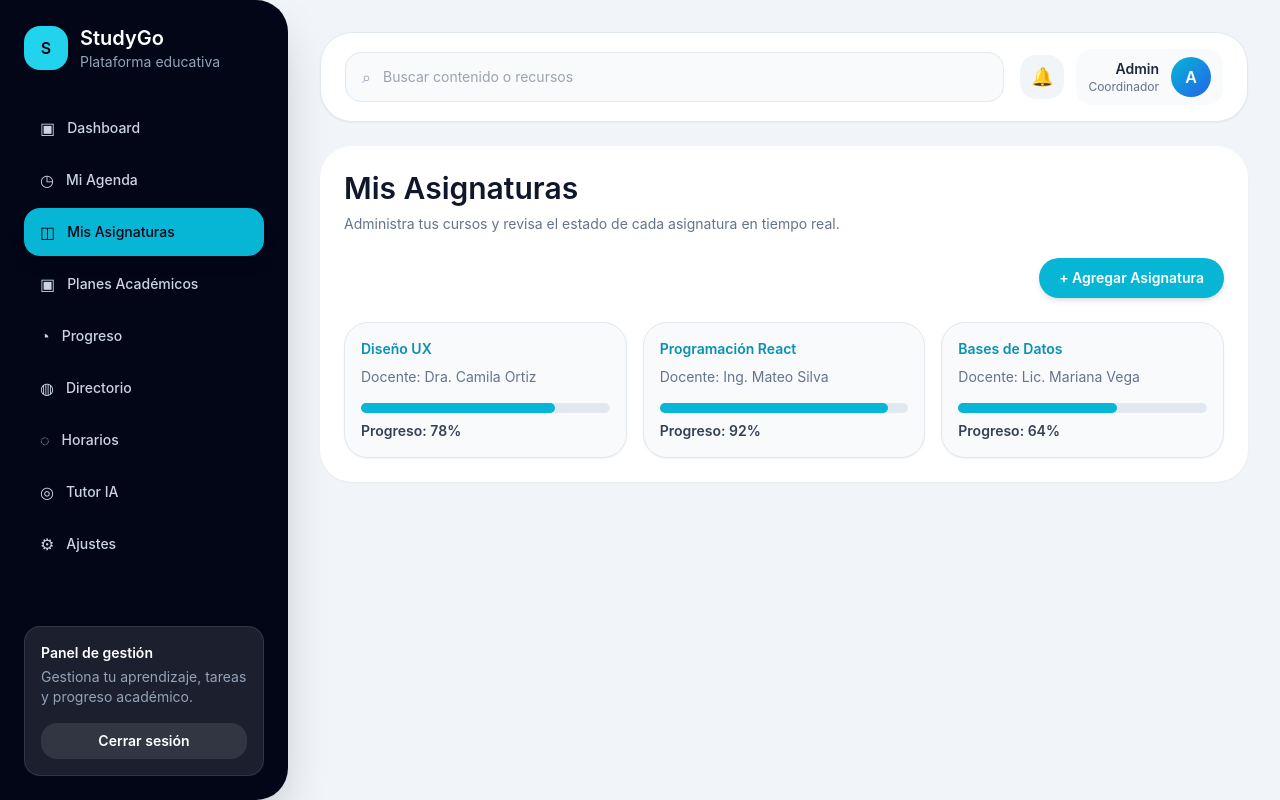
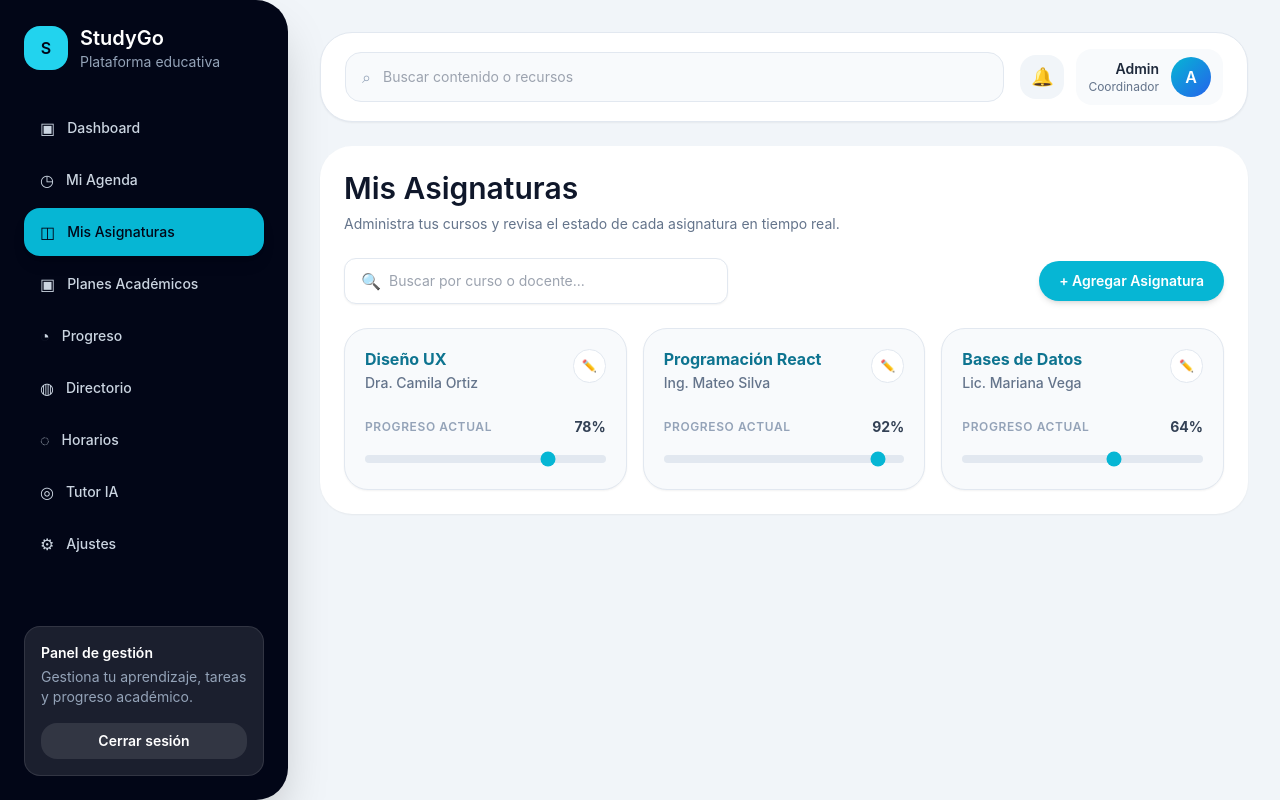
Before and after one commit to JeremyGp/StudyGo_f, a React (Vite) app: page /mis-asignaturas in a window 1280 px wide. Built offline with nearby package versions, Linux system fonts and the light colour scheme; no server answers; sample sign-in values are in the browser's storage.

Commit message:
seccion asignaturas con barra de progreso y editables

```diff
--- a/src/pages/MisAsignaturas/MisAsignaturas.jsx
+++ b/src/pages/MisAsignaturas/MisAsignaturas.jsx
@@ -1,88 +1,167 @@
 import React, { useState, useEffect } from "react";
 import PanelShell from "../../components/common/PanelShell";
-import Modal from "../../components/ui/Modal"; // Ajusta la ruta si es necesario según tu estructura
+import Modal from "../../components/ui/Modal";
 
 function MisAsignaturas() {
-  // 1. Estado sincronizado con LocalStorage (para poder compartir data con el Dashboard si se requiere)
+  // 1. Estado sincronizado con LocalStorage
   const [asignaturas, setAsignaturas] = useState(() => {
     const saved = localStorage.getItem("studygo_subjects");
     return saved ? JSON.parse(saved) : [
-      { name: "Diseño UX", professor: "Dra. Camila Ortiz", progress: "78%" },
-      { name: "Programación React", professor: "Ing. Mateo Silva", progress: "92%" },
-      { name: "Bases de Datos", professor: "Lic. Mariana Vega", progress: "64%" },
+      { name: "Diseño UX", teacher: "Dra. Camila Ortiz", progress: "78%" },
+      { name: "Programación React", teacher: "Ing. Mateo Silva", progress: "92%" },
+      { name: "Bases de Datos", teacher: "Lic. Mariana Vega", progress: "64%" },
     ];
   });
 
-  // 2. Estado para controlar el modal dentro de esta vista
+  // 2. Estados para el Modal, Edición y Buscador
   const [isModalOpen, setIsModalOpen] = useState(false);
+  const [editingSubject, setEditingSubject] = useState(null); // null = crear, objeto = editar
+  const [searchTerm, setSearchTerm] = useState("");
 
   // 3. Efecto para guardar cambios automáticamente
   useEffect(() => {
     localStorage.setItem("studygo_subjects", JSON.stringify(asignaturas));
   }, [asignaturas]);
 
-  // 4. Función para crear el nuevo curso
-  const handleCreateSubject = (e) => {
+  // 4. Función para guardar (Crear o Editar)
+  const handleSaveSubject = (e) => {
     e.preventDefault();
     const name = e.target.elements.name.value;
-    const professor = e.target.elements.professor.value;
+    const teacher = e.target.elements.teacher.value;
 
-    if (!name || !professor) return;
+    if (!name || !teacher) return;
 
-    const newSubject = {
-      name,
-      professor,
-      progress: "0%", // El progreso inicia en 0%
-    };
+    if (editingSubject) {
+      // Modo Edición: Actualizar el existente
+      const updatedAsignaturas = asignaturas.map(sub =>
+        sub.name === editingSubject.name ? { ...sub, name, teacher } : sub
+      );
+      setAsignaturas(updatedAsignaturas);
+    } else {
+      // Modo Creación: Agregar nuevo
+      const newSubject = { name, teacher, progress: "0%" };
+      setAsignaturas([...asignaturas, newSubject]);
+    }
 
-    setAsignaturas([...asignaturas, newSubject]);
-    setIsModalOpen(false); // Cierra el modal
+    setIsModalOpen(false);
+    setEditingSubject(null);
   };
+
+  // 5. Función para actualizar el progreso con la barrita
+  const handleProgressChange = (subjectName, newProgress) => {
+    const updatedAsignaturas = asignaturas.map(sub =>
+      sub.name === subjectName ? { ...sub, progress: `${newProgress}%` } : sub
+    );
+    setAsignaturas(updatedAsignaturas);
+  };
+
+  // 6. Preparar modales
+  const openCreateModal = () => {
+    setEditingSubject(null);
+    setIsModalOpen(true);
+  };
+
+  const openEditModal = (subject) => {
+    setEditingSubject(subject);
+    setIsModalOpen(true);
+  };
+
+  // 7. Filtrar resultados del buscador
+  const filteredAsignaturas = asignaturas.filter(sub =>
+    sub.name.toLowerCase().includes(searchTerm.toLowerCase()) ||
+    sub.teacher.toLowerCase().includes(searchTerm.toLowerCase())
+  );
 
   return (
     <PanelShell
       title="Mis Asignaturas"
       subtitle="Administra tus cursos y revisa el estado de cada asignatura en tiempo real."
     >
-      {/* Botón superior para agregar una nueva asignatura */}
-      <div className="mb-6 flex justify-end">
+      {/* Controles superiores: Buscador y Botón Agregar */}
+      <div className="mb-6 flex flex-col gap-4 sm:flex-row sm:items-center sm:justify-between">
+
+        {/* Buscador */}
+        <div className="flex w-full items-center gap-2 rounded-xl border border-slate-200 bg-white px-4 py-2.5 shadow-sm sm:max-w-sm focus-within:border-cyan-500 focus-within:ring-1 focus-within:ring-cyan-500 transition-all">
+          <span className="text-slate-400">🔍</span>
+          <input
+            type="text"
+            placeholder="Buscar por curso o docente..."
+            className="w-full bg-transparent text-sm outline-none text-slate-700"
+            value={searchTerm}
+            onChange={(e) => setSearchTerm(e.target.value)}
+          />
+        </div>
+
+        {/* Botón */}
         <button
-          onClick={() => setIsModalOpen(true)}
-          className="rounded-full bg-cyan-500 px-5 py-2.5 text-sm font-semibold text-white shadow-md transition hover:bg-cyan-600 hover:shadow-lg"
+          onClick={openCreateModal}
+          className="rounded-full bg-cyan-500 px-5 py-2.5 text-sm font-semibold text-white shadow-md transition hover:bg-cyan-600 hover:shadow-lg whitespace-nowrap"
         >
           + Agregar Asignatura
         </button>
       </div>
 
-      {/* Grid de tarjetas */}
+      {/* Grid de tarjetas filtradas */}
       <div className="grid gap-4 md:grid-cols-2 xl:grid-cols-3">
-        {asignaturas.map((item) => (
-          <div key={item.name} className="rounded-[1.5rem] border border-slate-200 bg-slate-50 p-4 shadow-sm transition-all hover:shadow-md">
-            <p className="text-sm font-semibold text-cyan-600">{item.name}</p>
-            <p className="mt-2 text-sm text-slate-500">Docente: {item.professor}</p>
-            <div className="mt-4 h-2.5 rounded-full bg-slate-200">
-              <div
-                className="h-2.5 rounded-full bg-cyan-500 transition-all duration-500"
-                style={{ width: item.progress }}
-              />
+        {filteredAsignaturas.length > 0 ? (
+          filteredAsignaturas.map((item) => (
+            <div key={item.name} className="rounded-[1.5rem] border border-slate-200 bg-slate-50 p-5 shadow-sm transition-all hover:shadow-md">
+
+              {/* Cabecera de la tarjeta con botón Editar */}
+              <div className="flex items-start justify-between gap-2">
+                <div>
+                  <p className="text-base font-bold text-cyan-700 leading-tight">{item.name}</p>
+                  <p className="mt-1 text-sm font-medium text-slate-500">{item.teacher}</p>
+                </div>
+                <button
+                  onClick={() => openEditModal(item)}
+                  className="rounded-full bg-white border border-slate-200 p-2 text-xs text-slate-500 hover:bg-cyan-50 hover:text-cyan-600 hover:border-cyan-200 transition"
+                  title="Editar detalles"
+                >
+                  ✏️
+                </button>
+              </div>
+
+              {/* Sección de Progreso Interactiva */}
+              <div className="mt-6">
+                <div className="flex justify-between items-center mb-2">
+                  <span className="text-xs font-semibold uppercase tracking-wider text-slate-400">Progreso actual</span>
+                  <span className="text-sm font-bold text-slate-700">{item.progress}</span>
+                </div>
+
+                {/* Input Range (Slider) */}
+                <input
+                  type="range"
+                  min="0"
+                  max="100"
+                  value={parseInt(item.progress) || 0}
+                  onChange={(e) => handleProgressChange(item.name, e.target.value)}
+                  className="w-full h-2 appearance-none cursor-pointer rounded-full bg-slate-200 accent-cyan-500 focus:outline-none"
+                />
+              </div>
+
             </div>
-            <p className="mt-2 text-sm font-semibold text-slate-700">Progreso: {item.progress}</p>
+          ))
+        ) : (
+          <div className="col-span-full py-10 text-center text-slate-500">
+            No se encontraron asignaturas que coincidan con tu búsqueda.
           </div>
-        ))}
+        )}
       </div>
 
-      {/* Modal exclusivo de esta sección */}
+      {/* Modal Dinámico (Crear / Editar) */}
       <Modal
         isOpen={isModalOpen}
         onClose={() => setIsModalOpen(false)}
-        title="Agregar Nueva Asignatura"
+        title={editingSubject ? "Editar Asignatura" : "Agregar Nueva Asignatura"}
       >
-        <form onSubmit={handleCreateSubject} className="mt-2 space-y-4">
+        <form onSubmit={handleSaveSubject} className="mt-2 space-y-4">
           <div>
             <label className="text-sm font-medium text-slate-700">Nombre de la Asignatura</label>
             <input
               type="text"
               name="name"
+              defaultValue={editingSubject ? editingSubject.name : ""}
               placeholder="Ej: Álgebra Lineal"
               className="mt-1 w-full rounded-lg border border-slate-300 p-2.5 outline-none focus:border-cyan-500 focus:ring-1 focus:ring-cyan-500"
               required
@@ -92,7 +171,8 @@ function MisAsignaturas() {
             <label className="text-sm font-medium text-slate-700">Docente</label>
             <input
               type="text"
-              name="professor"
+              name="teacher"
+              defaultValue={editingSubject ? editingSubject.teacher : ""}
               placeholder="Ej: Dra. Elena Montes"
               className="mt-1 w-full rounded-lg border border-slate-300 p-2.5 outline-none focus:border-cyan-500 focus:ring-1 focus:ring-cyan-500"
               required
@@ -102,7 +182,7 @@ function MisAsignaturas() {
             type="submit"
             className="mt-4 w-full rounded-lg bg-cyan-500 px-4 py-2.5 font-semibold text-white transition hover:bg-cyan-600"
           >
-            Guardar Asignatura
+            {editingSubject ? "Guardar Cambios" : "Guardar Asignatura"}
           </button>
         </form>
       </Modal>
```
